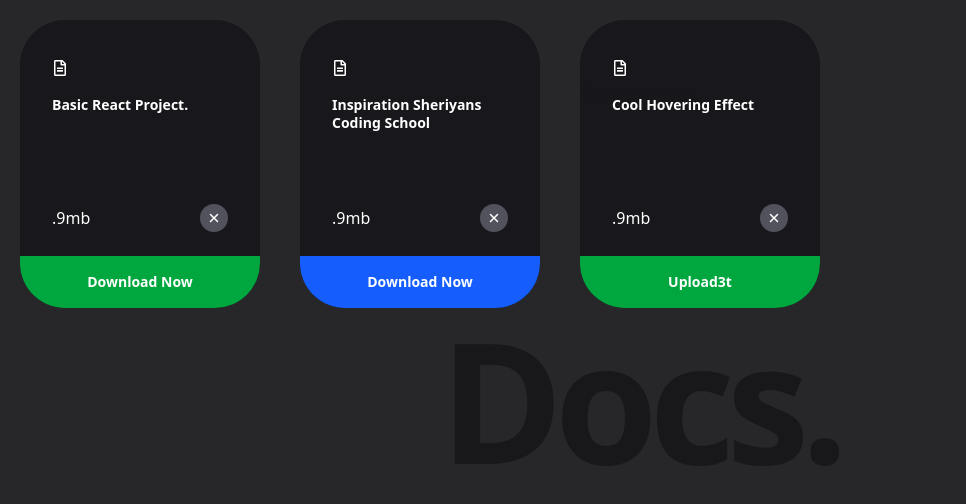
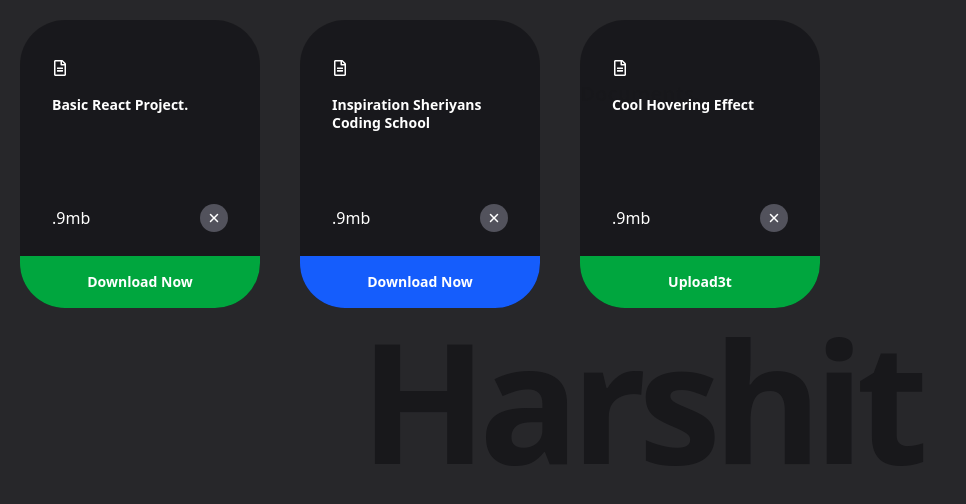
Before and after one commit to harshitsingh633/React_Practice, a React (Vite) app: page / in a window 1280 px wide. Shown: the top 504 px of the page, without its empty margins (0-966 px from the left). Built offline with nearby package versions, Linux system fonts and the light colour scheme.

Commit message:
Update Background.jsx

```diff
--- a/src/components/Background.jsx
+++ b/src/components/Background.jsx
@@ -8,7 +8,7 @@ function Background() {
           Documents.
         </div>
         <h1 className="absolute top-1/2 left-1/2 -translate-x-[50%] -translate-y-[50%] text-[13vw] leading-none tracking-tighter font-semibold text-zinc-900">
-          Docs.
+          Harshit
         </h1>
       </div>
     </>
```
